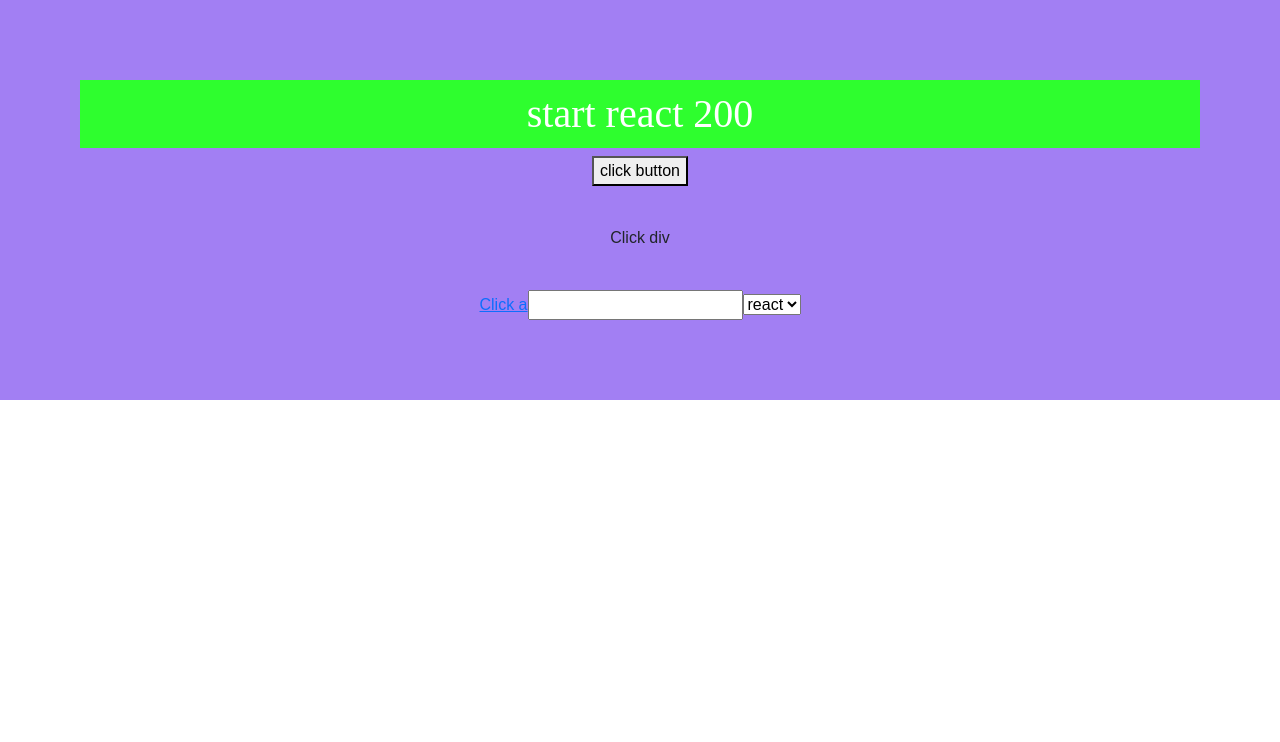
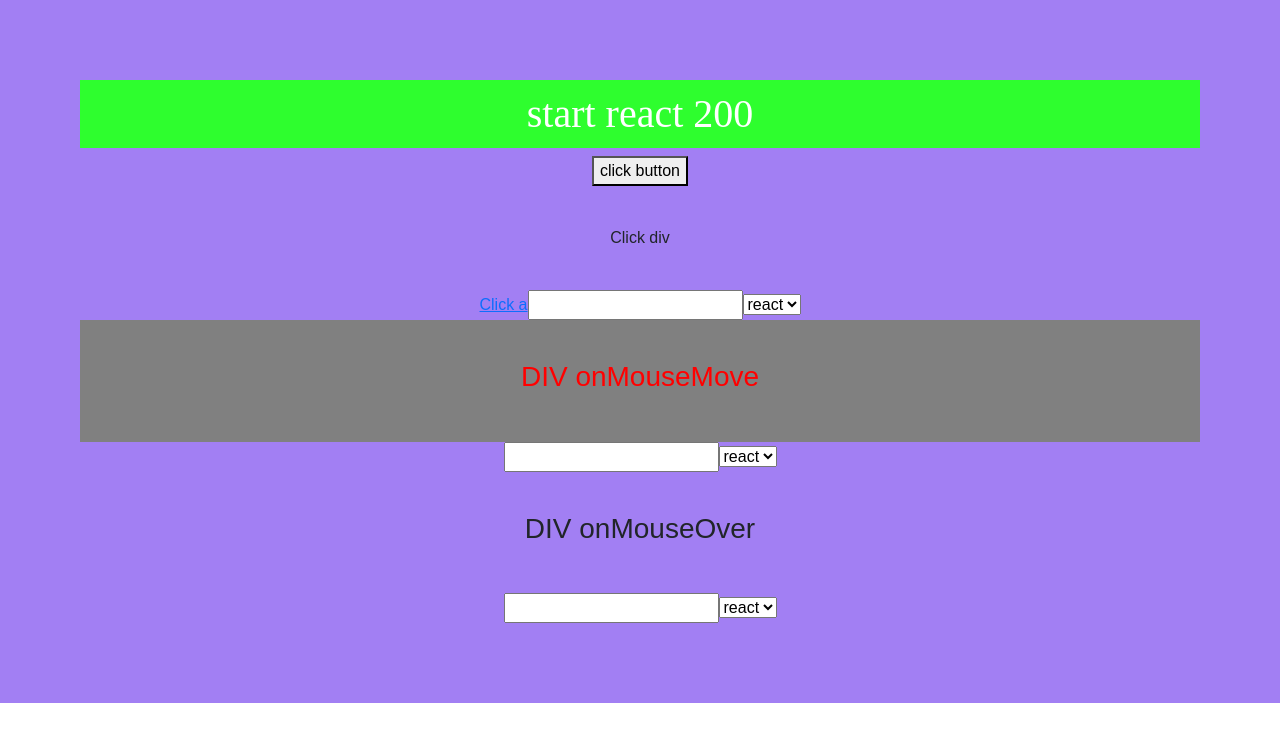
Before and after one commit to unow30/react200, a React (Create React App) app: page / in a window 1280 px wide. Shown: the top 742 px of the page. Built offline with nearby package versions, Linux system fonts and the light colour scheme.

Commit message:
R068_onMouseMove.js, R069_onMouseOver.js
R068_onMouseMove.js, R069_onMouseOver.js

22-05-26 09:05

```diff
--- a/src/App.js
+++ b/src/App.js
@@ -2,6 +2,8 @@ import React from 'react';
 import './App.css';
 import ReactonClick from './list/R066_onClick';
 import ReactChange from './list/R067_onChange';
+import ReactMouseMove from './list/R068_onMouseMove'
+import ReactMouseOver from './list/R069_onMouseOver'
 
 import 'bootstrap/dist/css/bootstrap.css';
 export default function App() {
@@ -10,6 +12,8 @@ export default function App() {
 			<h1>start react 200</h1>
 			<ReactonClick/>
 			<ReactChange/>
+			<ReactMouseMove/>
+			<ReactMouseOver/>
 		</div>
 	);
 }
--- a/src/list/R066_onClick.js
+++ b/src/list/R066_onClick.js
@@ -12,7 +12,7 @@ class R066_onClick extends Component {
 			<>
 				<button onClick={e=> this.buttonClick("Click button")}>click button</button>
 				<div onClick={e=> this.buttonClick("Click div")}>Click div</div>
-				<a href="javascript:" onClick={this.buttonClick}>Click a</a>
+				<a href="#:" onClick={this.buttonClick}>Click a</a>
 			</>
 		)
 	}
--- /dev/null
+++ b/src/list/R068_onMouseMove.js
@@ -0,0 +1,27 @@
+import React, {Component} from 'react'
+
+class R068_onMouseMove extends Component {
+
+	MouseMove = (event, tag) =>{
+		console.log(`tag: ${tag}`)
+		// console.log(event.target.value) 마우스가 조금이라도 계속 움직이면 콘솔이 실행된다.
+		// onMouseMove를 태그 안에 들어올 때 한번만 실행하는 방법은? onMouseOver는 커서가 진입할 때 발생하는 이벤트
+	}
+
+	render(){
+		return (
+			<>
+				<div onMouseMove={ e=> this.MouseMove(e,'div')} style={{color:"red", background:'grey'}}>
+					<h3>DIV onMouseMove</h3>
+				</div>
+				<input type={'text'} onMouseMove={e=> this.MouseMove(e,"input")}/>
+				<select>
+					<option value={'react'}>react</option>
+					<option value={'200'}>200</option>
+				</select>
+			</>
+		)
+	}
+}
+
+export default R068_onMouseMove
--- /dev/null
+++ b/src/list/R069_onMouseOver.js
@@ -0,0 +1,26 @@
+import React, {Component} from 'react'
+
+class R069_onMouseOver extends Component{
+
+	MouseOver = (e, tag)=>{
+		console.log(e.target.value)
+		console.log(tag)
+	}
+
+	render(){
+		return (
+			<>
+				<div onMouseOver={e=>this.MouseOver(e, "div")}>
+					<h3>DIV onMouseOver</h3>
+				</div>
+				<input type={'text'} onMouseOver={e=>this.MouseOver(e, "div")}/>
+				<select onMouseOver={e=>this.MouseOver(e, "div")}>
+					<option value={'react'}>react</option>
+					<option value={'200'}>200</option>
+				</select>
+			</>
+		)
+	}
+}
+
+export default R069_onMouseOver
```
